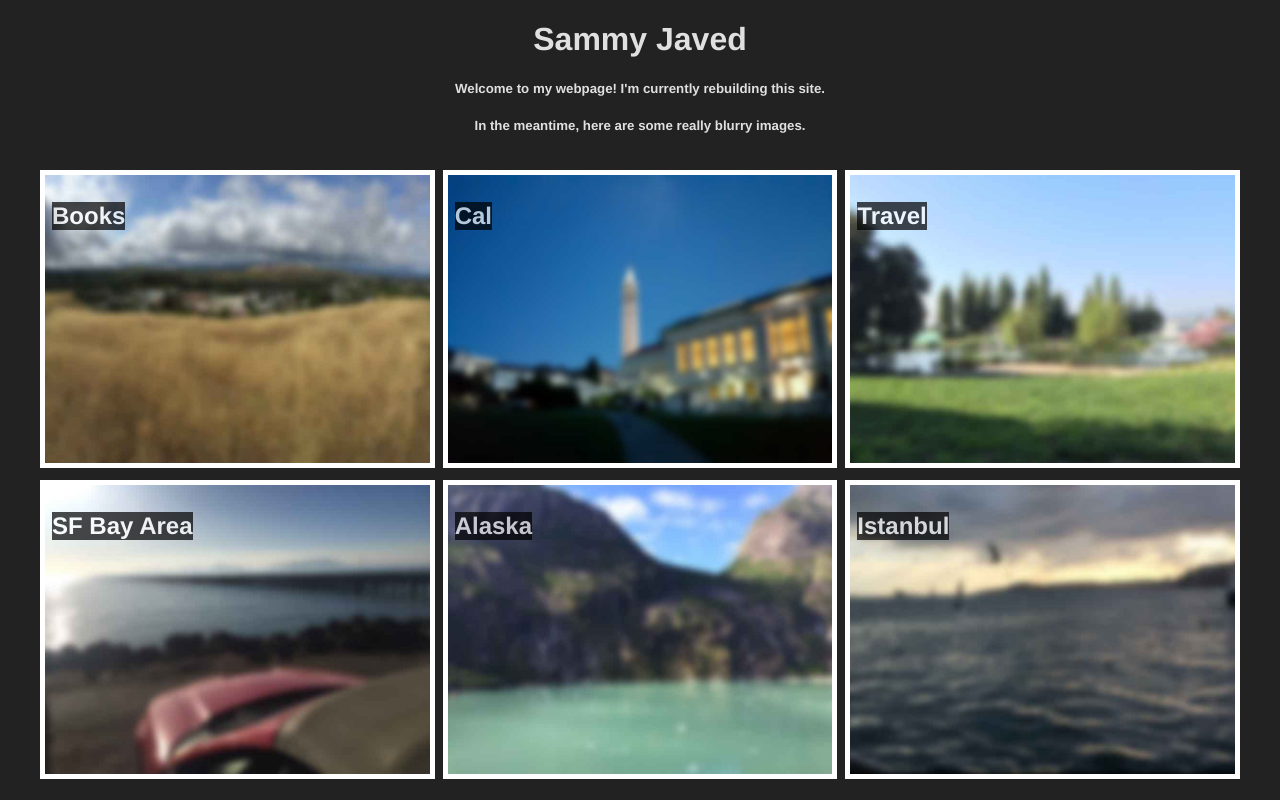
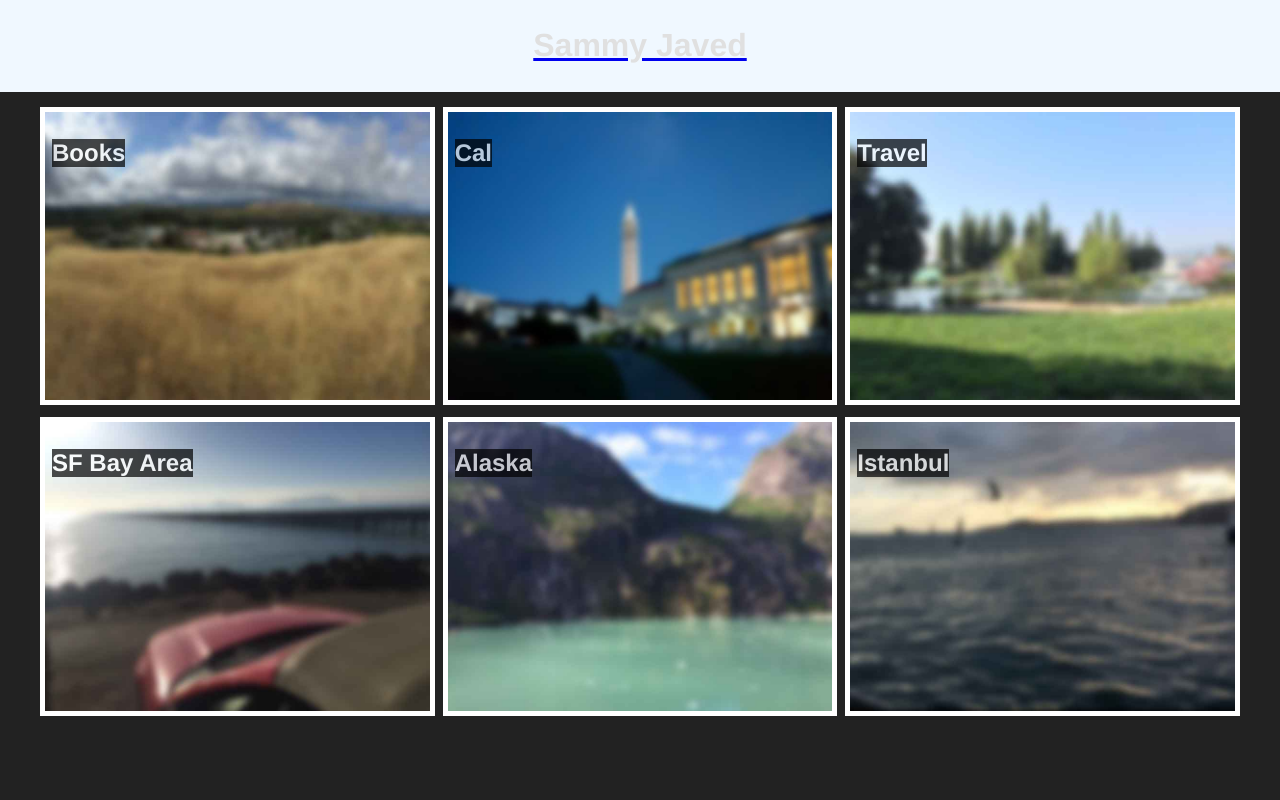
Before and after one commit to osamja/my-personal-website, a React (Create React App) app: page /#/ in a window 1280 px wide. Built offline with nearby package versions, Linux system fonts and the light colour scheme.

Commit message:
included Header into every file

```diff
--- a/src/App.js
+++ b/src/App.js
@@ -1,14 +1,16 @@
 import React, { Component } from 'react';
 import './App.css';
-import {Route, NavLink, HashRouter} from 'react-router-dom';
+import {Route, HashRouter} from 'react-router-dom';
 import Homepage from '../src/pages/Homepage';
 import Books from '../src/pages/Books';
+import Header from '../src/components/Header';
 
 class App extends Component {
     render() {
         return (
             <HashRouter>
                 <div className="App">
+                    <Header/>
                     <div className="routes">
                         <Route exact path="/" component={Homepage}/>
                         <Route path="/books" component={Books}/>
--- /dev/null
+++ b/src/components/Header.jsx
@@ -0,0 +1,28 @@
+import React, { Component } from 'react';
+import './style/Header.css';
+import {NavLink} from 'react-router-dom';
+
+export default class Header extends Component {
+    constructor(props) {
+        super(props);
+        let style = {
+            color: '#e0e0e0',
+            textAlign: 'center',
+        };
+        this.state = {
+            name: this.props.name,
+            style: style
+        };
+
+    }
+
+    render() {
+        return (
+            <NavLink to="/">
+            <div className="Header" style={{border: "1px solid aliceblue", padding: "5px"}}>
+                <h1 style={this.state.style}>Sammy Javed</h1>
+            </div>
+            </NavLink>
+        );
+    }
+}
--- a/src/components/Title.jsx
+++ b/src/components/Title.jsx
@@ -1,4 +1,5 @@
 import React, { Component } from 'react';
+import Header from '../components/Header';
 
 export default class Title extends Component {
     constructor(props) {
@@ -17,8 +18,7 @@ export default class Title extends Component {
 
     render() {
         return (
-            <div className="TitleHeader">
-                <h1 style={this.state.style}>Sammy Javed</h1>
+            <div className="Title">
                 <h5 style={this.state.style}>Welcome to my webpage!  I'm currently rebuilding this site.</h5>
                 <h5 style={this.state.style}>In the meantime, here are some really blurry images.</h5>
             </div>
--- /dev/null
+++ b/src/components/style/Header.css
@@ -0,0 +1,3 @@
+.Header:hover {
+    background-color: aliceblue;
+}
--- a/src/pages/Homepage.jsx
+++ b/src/pages/Homepage.jsx
@@ -6,7 +6,6 @@ export default class Homepage extends Component {
     render() {
         return (
             <div className="Homepage">
-                <Title/>
                 <Gallery/>
             </div>
         );
```
Also changed, not shown: 2 other files (tests, documents, lock files or other folders).
